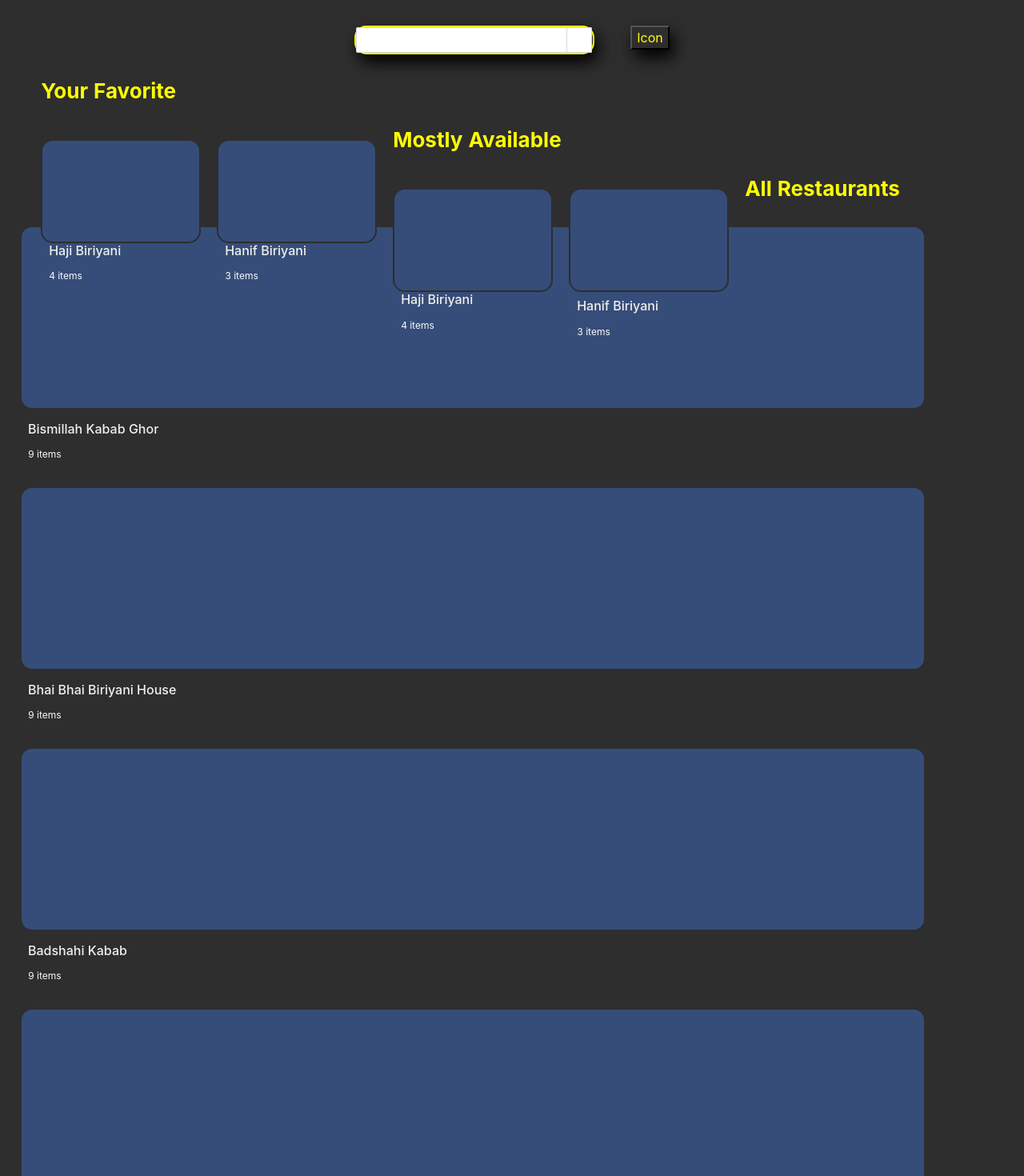
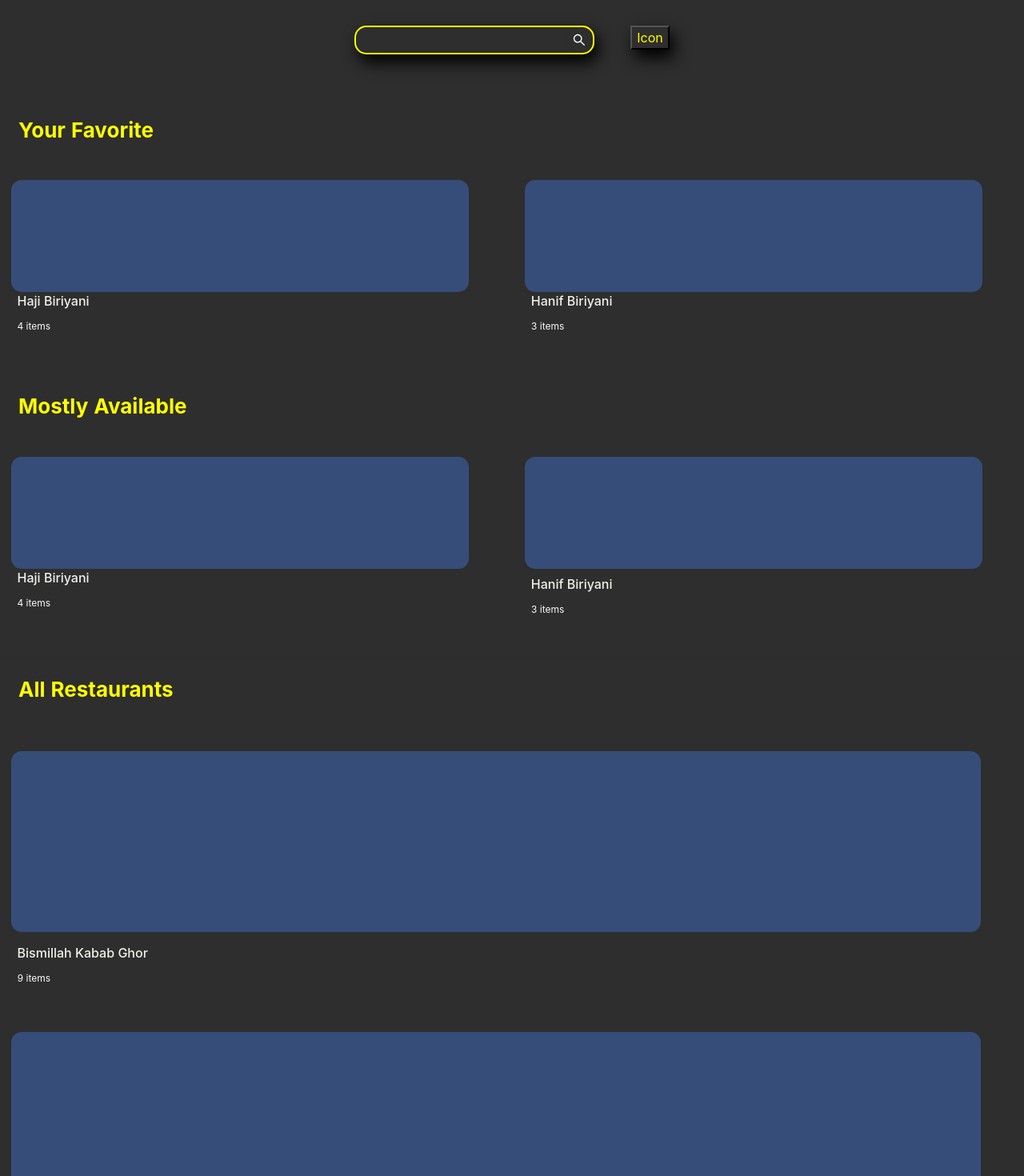
Before and after one commit to itsjahidhasan/food_project, a Next.js app: page / in a window 1280 px wide. Shown: the part 400-1870 px from the top of the page at 80% size. Built offline with nearby package versions, Linux system fonts and the light colour scheme.

Commit message:
Home page complete

```diff
--- a/src/components/layout/pageContent.js
+++ b/src/components/layout/pageContent.js
@@ -1,11 +1,17 @@
 import Image from "next/image";
 import Link from "next/link";
+import { Row, Col, Divider } from "antd";
 export default function content() {
   return (
     <>
       {/* Favorite content */}
+      <Divider orientation="left"></Divider>
+      <div className="favoriteContent">
         <div className="favoriteContent">
           <h2 className="headerStyle">Your Favorite</h2>
+        </div>
+        <Row gutter={16} justify="center">
+          <Col className="gutter-row" span={12}>
             <div>
               <Link href="/foodmenu">
                 <a>
@@ -18,7 +24,10 @@ export default function content() {
                   </div>
                 </a>
               </Link>
-
+            </div>
+          </Col>
+          <Col className="gutter-row" span={12}>
+            <div>
               <Link href="/">
                 <a>
                   <div className="favoriteItems">
@@ -31,11 +40,21 @@ export default function content() {
                 </a>
               </Link>
             </div>
+          </Col>
+        </Row>
       </div>
+
       {/* Available content */}
+      <Divider orientation="left"></Divider>
+      <div className="availableContent">
         <div className="availableContent">
           <h2 className="headerStyle">Mostly Available</h2>
+        </div>
+        <Row gutter={16} justify="center">
+          <Col className="gutter-row" span={12}>
             <div>
+              <Link href="/foodmenu">
+                <a>
                   <div className="availableItems">
                     <div className="availableImage"></div>
                     <div style={{ marginLeft: "10px" }}>
@@ -43,6 +62,14 @@ export default function content() {
                       <span className="subTextStyle">4 items</span>
                     </div>
                   </div>
+                </a>
+              </Link>
+            </div>
+          </Col>
+          <Col className="gutter-row" span={12}>
+            <div>
+              <Link href="/">
+                <a>
                   <div className="availableItems">
                     <h1 className="availableImage"></h1>
                     <div style={{ marginLeft: "10px" }}>
@@ -50,39 +77,75 @@ export default function content() {
                       <span className="subTextStyle">3 items</span>
                     </div>
                   </div>
+                </a>
+              </Link>
             </div>
+          </Col>
+        </Row>
       </div>
 
       {/* All restaurants */}
+      <Divider orientation="left"></Divider>
+      <div className="allRestaurants">
         <div className="allRestaurants">
           <h2 className="headerStyle">All Restaurants</h2>
+        </div>
+        <Row gutter={16} justify="center">
+          <Col className="gutter-row" span={24}>
             <div>
+              <Link href="/foodmenu">
+                <a>
                   <div className="allRestaurants-items">
                     <div className="allRestaurants-img"></div>
                     <div style={{ marginLeft: "10px" }}>
                       <h6 className="txtStyle">Bismillah Kabab Ghor</h6>
                       <span className="subTextStyle">9 items</span>
                     </div>
-
+                  </div>
+                </a>
+              </Link>
+            </div>
+          </Col>
+          <Col className="gutter-row" span={24}>
+            <div>
+              <Link href="/">
+                <a>
                   <div className="allRestaurants-img"></div>
                   <div style={{ marginLeft: "10px" }}>
                     <h6 className="txtStyle">Bhai Bhai Biriyani House</h6>
                     <span className="subTextStyle">9 items</span>
                   </div>
-
+                </a>
+              </Link>
+            </div>
+          </Col>
+          <Col className="gutter-row" span={24}>
+            <div>
+              <Link href="/">
+                <a>
                   <div className="allRestaurants-img"></div>
                   <div style={{ marginLeft: "10px" }}>
-              <h6 className="txtStyle">Badshahi Kabab</h6>
+                    <h6 className="txtStyle">Bhai Bhai Biriyani House</h6>
                     <span className="subTextStyle">9 items</span>
                   </div>
-
+                </a>
+              </Link>
+            </div>
+          </Col>
+          <Col className="gutter-row" span={24}>
+            <div>
+              <Link href="/">
+                <a>
                   <div className="allRestaurants-img"></div>
                   <div style={{ marginLeft: "10px" }}>
                     <h6 className="txtStyle">Grand Nawab Restaurant</h6>
                     <span className="subTextStyle">9 items</span>
                   </div>
+                </a>
+              </Link>
             </div>
-        </div>
+          </Col>
+        </Row>
       </div>
     </>
   );
--- a/src/pages/index.js
+++ b/src/pages/index.js
@@ -1,20 +1,24 @@
+import { Layout } from "antd";
+
 import Common from "../components/layout/common";
 import HomePageSlider from "../components/layout/homePageSlider";
 import Search from "../components/layout/searchBoxSection";
-import Content from "../components/layout/pageContent";
+import PageContent from "../components/layout/pageContent";
 
 export default function Home() {
+  const { Header, Content, Footer } = Layout;
   return (
-    <body >
+    <body>
       <div>
         <Common />
-        <div style={{ backgroundColor: "#2E2E2E"}}  layout="fill">
+
+        <Content style={{ backgroundColor: "#2E2E2E" }} layout="fill">
           <HomePageSlider />
 
           <Search />
 
-          <Content />
-        </div>
+          <PageContent />
+        </Content>
       </div>
     </body>
   );
--- a/styles/scss/_pageContent.scss
+++ b/styles/scss/_pageContent.scss
@@ -14,32 +14,12 @@
   color: rgb(250, 250, 248);
   background: none;
 }
-.favoriteContent{
-  margin-left: 4%;
+.favoriteContent {
+  margin-left: 0.9vw;
 }
 .favoriteImage {
-  height: 130px;
-  width: 200px;
-  color: #fff;
-  line-height: 160px;
-  text-align: center;
-  background: #364d79;
-  margin-right: 20px;
-  border: 2px solid #2e2e2e;
-  border-radius: 15px;
-
-}
-.favoriteItems{
-  margin-top: 15px;
-  float: left;
-  padding-bottom: 25px;
-}
-.availableContent{
-  margin-left: 25px;
-}
-.availableImage {
-  height: 130px;
-  width: 200px;
+  height: 18vh;
+  width: 45vw;
   color: #fff;
   line-height: 160px;
   text-align: center;
@@ -48,20 +28,40 @@
   border: 2px solid #2e2e2e;
   border-radius: 15px;
 }
-.availableItems{
+.favoriteItems {
   margin-top: 15px;
   float: left;
   padding-bottom: 25px;
 }
-.allRestaurants{
-  margin-left: 25px;
+.availableContent {
+  margin-left: 0.9vw;
 }
-.allRestaurants-items{
+.availableImage {
+  height: 18vh;
+  width: 45vw;
+  color: #fff;
+  line-height: 160px;
+  text-align: center;
+  background: #364d79;
+  margin-right: 20px;
+  border: 2px solid #2e2e2e;
+  border-radius: 15px;
+}
+.availableItems {
+  margin-top: 15px;
+  float: left;
+  padding-bottom: 25px;
+}
+.allRestaurants {
+  margin-left: 0.9vw;
+}
+.allRestaurants-items {
   margin-top: 15px;
   padding-bottom: 25px;
   width: 90vw;
 }
-.allRestaurants-img{
+.allRestaurants-img {
+  width:95vw;
   height: 230px;
   color: #fff;
   background: #364d79;
--- /dev/null
+++ b/styles/scss/_searchBoxSection.scss
@@ -0,0 +1,20 @@
+.ant-input-search .ant-input, .ant-input-search .ant-input{
+  background-color: #2E2E2E;
+  border: 0;
+  border-radius: 65px;
+  color: rgb(222, 222, 222);
+}
+.ant-input-search > .ant-input-group > .ant-input-group-addon:last-child .ant-input-search-button:not(.ant-btn-primary) {
+  color: rgb(222, 222, 222);
+  background-color: #2E2E2E;
+  border: 0;
+  border-radius: 65px;
+}
+.ant-input-search > .ant-input-group > .ant-input-group-addon:last-child {
+    left: -1px;
+    padding: 0;
+    border: 0;
+    background-color: #2E2E2E;
+    border: 0;
+  border-radius: 65px;
+}
--- a/styles/scss/style.scss
+++ b/styles/scss/style.scss
@@ -6,3 +6,4 @@
 @import './pageContent';
 @import './cart';
 @import './foodmenu';
+@import './searchBoxSection';
```
Lines whose indentation alone changed are shown as unchanged.
